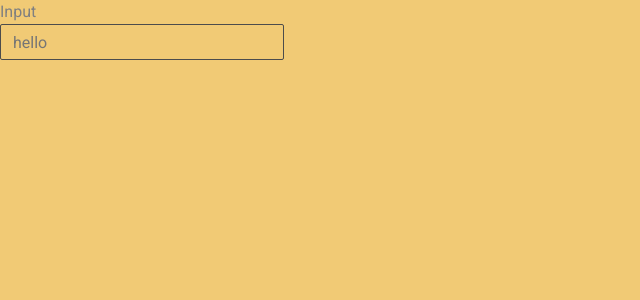
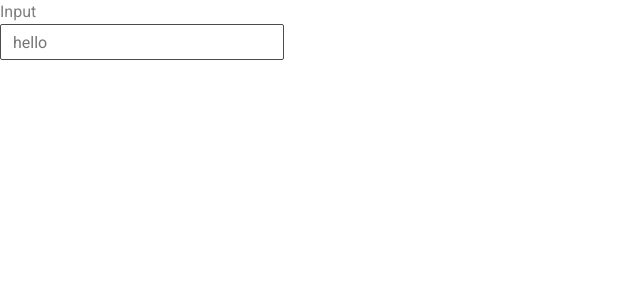
Before and after one commit to Mikhail1530/cards_project, a React (Vite) app: page / in a window 1280 px wide. Shown: the top 300 px of the page, without its empty margins (0-640 px from the left). Built offline with nearby package versions, Linux system fonts and the light colour scheme.

Commit message:
ref: change style and delete attribute

```diff
--- a/src/components/ui/input/input.tsx
+++ b/src/components/ui/input/input.tsx
@@ -73,9 +73,7 @@ export const Input = forwardRef(
     return (
       <div>
         <div>
-          <label className={s.inputLabel} htmlFor={'icon'}>
-            Input
-          </label>
+          <label className={s.inputLabel}>Input</label>
         </div>
         <div className={s.inputContainer}>
           {type === 'search' && (
--- a/src/styles/_boilerplate.scss
+++ b/src/styles/_boilerplate.scss
@@ -37,5 +37,5 @@ body {
   line-height: var(--line-height-m);
   color: var(--color-light-100);
 
-  background-color: #f1ca75;
+  background-color: var(--color-light-100);
 }
```
